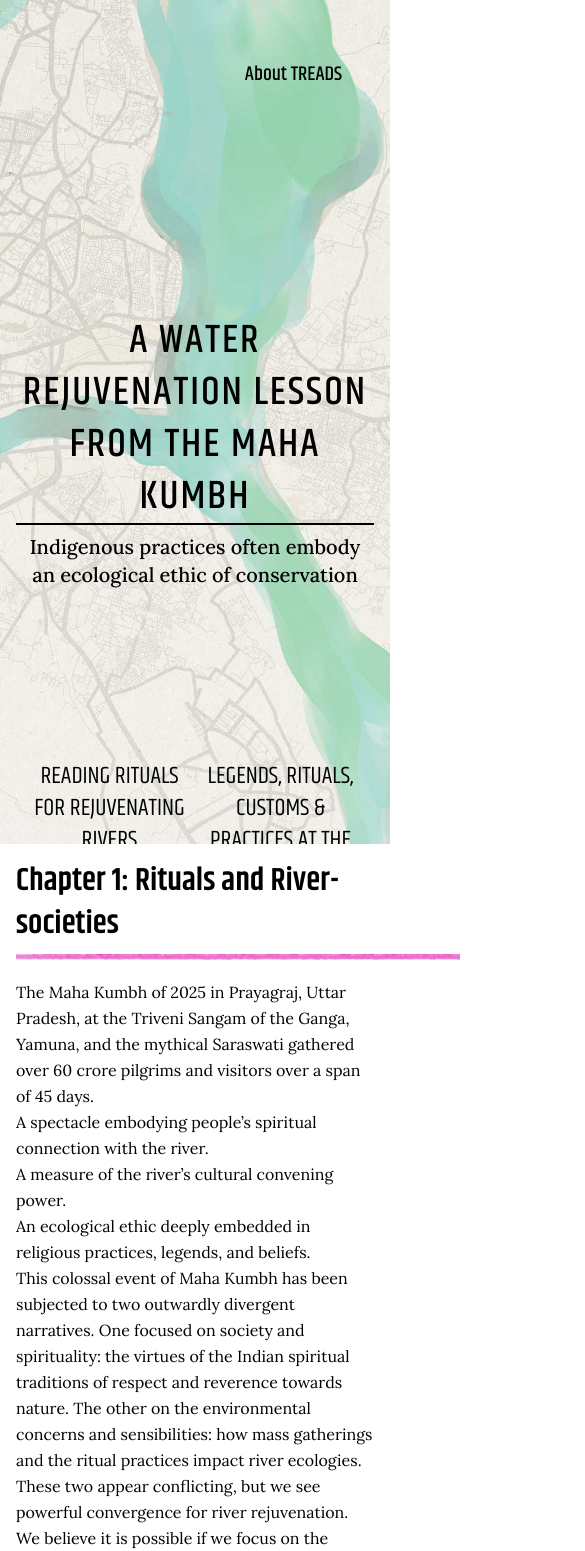
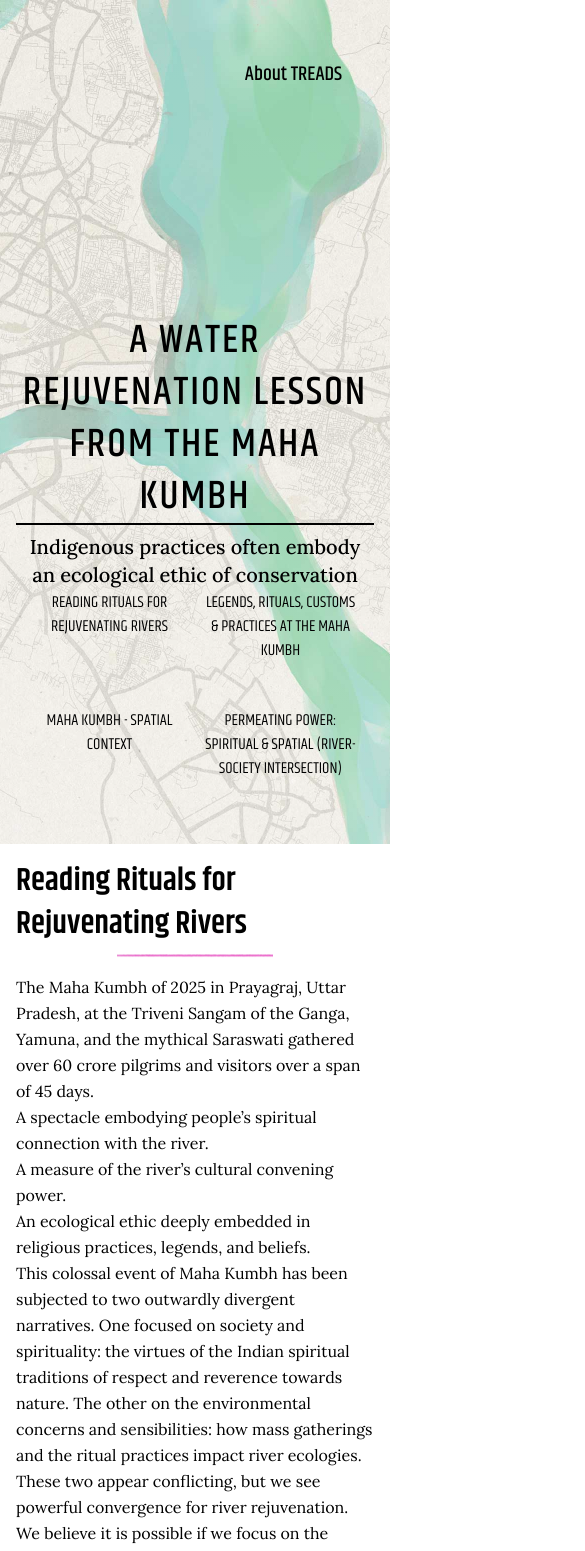
Before and after one commit to nithya13/Maha-Kumbh-Story, a SvelteKit app: page / in a window 390 px wide. Shown: the top 1551 px of the page, 585 px wide, since content can reach past the window. Built offline with nearby package versions, Linux system fonts and the light colour scheme; a web font is replaced by a local one.

Commit message:
updated responsivity

```diff
--- a/src/app.css
+++ b/src/app.css
@@ -13,11 +13,11 @@ h2::after {
     content: "";
     display: block;
     margin-top: 0.5rem;
-    width: 50vw; /* adjust to match image width */
+    width: 40vw; /* adjust to match image width */
     height: 5px; /* adjust to match image height */
     background-image: url("/Border.png"); /* from static folder */
     background-size: contain;
-    background-repeat: no-repeat;
+    background-repeat:repeat-x;
     background-position: left;
     margin-left: auto;
     margin-right: auto;
@@ -41,6 +41,10 @@ h3 {
     font-weight: 400;
     margin-bottom: .1rem;
   }
-
+h5 {
+    font-family: "Khand", sans-serif;
+    font-weight: 600;
+    font-size: 2rem;
+  }
 
 @import 'tailwindcss';
--- a/src/lib/power.svelte
+++ b/src/lib/power.svelte
@@ -59,7 +59,7 @@
   class="col-start-1 col-span-1 md:col-start-5 md:col-span-5 py-4 md:py-8 px-4 md:px-4 text-left"
 >
   <h2 id="chapter3" class="text-2xl font-semibold mb-4">
-    Chapter 3: Permeating Power: Spiritual and Spatial (River-Society
+    Permeating Power: Spiritual and Spatial (River-Society
     Intersection)
   </h2>
   <!-- <p class="text-base leading-relaxed"></p> -->
--- a/src/lib/rituals.svelte
+++ b/src/lib/rituals.svelte
@@ -7,7 +7,7 @@
 >
   <div>
     <h2 id="chapter2" class="text-2xl font-semibold mb-4">
-      Chapter 2: Legends, Rituals, Customs and Practices at the Maha Kumbh
+      Legends, Rituals, Customs and Practices at the Maha Kumbh
     </h2>
 
     <p class="mb-6">
@@ -41,12 +41,12 @@
 </section>
 
 <section
-  class="col-span-full bg-[#e5e3d7] h-[100vh] md:h-[75vh] overflow-x-auto overflow-y-hidden flex gap-16 px-4 scrollbar-thin scrollbar-thumb-gray-500"
+  class="col-span-full bg-[#e5e3d7] h-[90vh] md:h-[85vh] overflow-x-auto overflow-y-hidden flex gap-16 px-4 scrollbar-thin scrollbar-thumb-gray-500"
 >
   <div class="flex flex-col md:flex-row items-center">
     <!-- Card 1 -->
     <div
-      class="w-[640px] h-[100vh] md:h-[70vh] m-4 flex-shrink-0 p-6 flex flex-col gap-4 whitespace-normal z-0"
+      class="w-[640px] h-[90vh] md:h-[70vh] m-4 flex-shrink-0 p-6 flex flex-col gap-4 whitespace-normal z-0"
     >
       <!-- Image Row -->
       <div class="flex justify-start gap-4">
@@ -109,7 +109,7 @@
     <!-- Card 2 -->
 
     <div
-      class="w-[800px] h-[70vh] m-4 flex-shrink-0 p-6 flex flex-col gap-6 whitespace-normal z-0"
+      class="w-[740px] h-[90vh] md:h-[70vh] m-4 flex-shrink-0 p-6 flex flex-col gap-6 whitespace-normal z-0"
     >
       <!-- Image Row -->
       <div class="flex justify-start gap-4">
@@ -175,7 +175,7 @@
   <div class="flex flex-col md:flex-row items-center">
     <!-- Card 3 -->
     <div
-      class="w-[640px] h-[70vh] m-4 flex-shrink-0 p-6 flex flex-col gap-6 whitespace-normal z-0"
+      class="w-[640px] h-[90vh] md:h-[70vh] m-4 flex-shrink-0 p-6 flex flex-col gap-6 whitespace-normal z-0"
     >
       <!-- Image Row -->
       <div class="flex justify-start gap-4">
@@ -234,7 +234,7 @@
     <!-- Card 4 -->
 
     <div
-      class="w-[800px] h-[70vh] m-4 flex-shrink-0 p-6 flex flex-col gap-6 whitespace-normal z-0"
+      class="w-[740px] h-[90vh] md:h-[70vh] m-4 flex-shrink-0 p-6 flex flex-col gap-6 whitespace-normal z-0"
     >
       <!-- Image Row -->
       <div class="flex justify-start gap-4">
@@ -293,7 +293,7 @@
     <!-- Card 5 -->
 
     <div
-      class="w-[800px] h-[70vh] m-4 flex-shrink-0 p-6 flex flex-col gap-6 whitespace-normal z-0"
+      class="w-[640px] h-[90vh] md:h-[70vh] m-4 flex-shrink-0 p-6 flex flex-col gap-6 whitespace-normal z-0"
     >
       <!-- Image Row -->
       <div class="flex justify-start gap-4">
--- a/src/lib/riversociety.svelte
+++ b/src/lib/riversociety.svelte
@@ -6,7 +6,7 @@
   class="col-start-1 col-span-1 md:col-start-5 md:col-span-5 py-4 md:py-8 px-4 md:px-4 text-left"
 >
   <h2 id="chapter1" class="text-2xl font-semibold mb-4">
-    Chapter 1: Rituals and River-societies
+    Reading Rituals for Rejuvenating Rivers
   </h2>
 
   <p>
--- a/src/lib/spatial.svelte
+++ b/src/lib/spatial.svelte
@@ -44,7 +44,7 @@
       <h2
         class="absolute top-6 left-1/2 transform -translate-x-1/2 text-2xl md:text-4xl font-semibold z-20"
       >
-        Chapter 4: Spatial Context
+        Maha Kumbh - Spatial Context
       </h2>
       <!-- Base Map -->
       <img
@@ -103,9 +103,9 @@
       <div
         class="bg-#c4b2a9 backdrop-blur-lg rounded p-6 md:p-8 w-11/12 md:max-w-lg mr-3 mb-[100vh] shadow-lg"
       >
-        <h2 class="text-xl mb-2">
+        <h5 class="text-xl mb-2">
           Fecal coliform rose on snan days and then fell
-        </h2>
+        </h5>
         <p class="text-base leading-relaxed">
           The Central Pollution Control Board’s (CPCB) monitoring during this
           Maha Kumbh as well as that in 2013 showed high levels of fecal coli,
@@ -120,7 +120,7 @@
       <div
         class="bg-#c4b2a9 backdrop-blur-lg rounded p-6 md:p-8 w-11/12 md:max-w-lg mr-3 mb-[100vh] shadow-lg"
       >
-        <h2 class="text-xl mb-2">Floral waste</h2>
+        <h5 class="text-xl mb-2">Floral waste</h5>
         <p class="text-base leading-relaxed">
           With all attempts at waste management, visible piles of floral waste
           congregated along the banks, where sanitation teams frequented
@@ -133,7 +133,7 @@
       <div
         class="bg-#bac0be backdrop-blur-lg rounded p-6 md:p-8 w-11/12 md:max-w-lg mr-3 mb-[100vh] shadow-lg"
       >
-        <h2 class="text-xl mb-2">Deep Daan</h2>
+        <h5 class="text-xl mb-2">Deep Daan</h5>
         <p class="text-base leading-relaxed">
           During observations, it was seen that Deep Daan — offering lighted
           lamps to the river — was one of the most commonly done rituals after
--- a/src/routes/+page.svelte
+++ b/src/routes/+page.svelte
@@ -5,6 +5,23 @@
   import Spatial from "$lib/spatial.svelte";
   import Power from "$lib/power.svelte";
   import { base } from "$app/paths";
+
+   let showButton = false;
+
+  // Show the button only after user scrolls a bit
+  const handleScroll = () => {
+    showButton = window.scrollY > 300;
+  };
+
+  const scrollToTop = () => {
+    window.scrollTo({ top: 0, behavior: 'smooth' });
+  };
+
+  // Attach scroll listener on mount
+  onMount(() => {
+    window.addEventListener('scroll', handleScroll);
+    return () => window.removeEventListener('scroll', handleScroll);
+  });
 </script>
 
 <svelte:head>
@@ -62,14 +79,14 @@
 
   <!-- Bottom Flex Container (4 boxes) -->
   <div
-    class="absolute bottom-2 w-full h-[10%] z-10 px-6 py-2 flex flex-wrap md:flex-nowrap justify-between items-stretch  uppercase"
+    class="absolute bottom-2 w-full md:h-[10%] h-[30%] z-10 px-6 py-2 flex flex-wrap md:flex-nowrap justify-between items-stretch  uppercase"
   >
     <!-- Box 1 -->
     <div class="w-1/2 md:w-1/4 text-center flex items-start justify-center">
       <a href="#chapter1">
         <!-- <h1>1</h1> -->
         <h6
-          class="text-2xl font-regular"
+          class="md:text-2xl font-regular"
           style="font-family: 'Khand', sans-serif;"
         >
           Reading Rituals for Rejuvenating Rivers
@@ -85,7 +102,7 @@
       <a href="#chapter2">
         <!-- <h1>2</h1> -->
         <h6
-          class="text-2xl font-regular"
+          class="md:text-2xl font-regular px-2"
           style="font-family: 'Khand', sans-serif;"
         >
           LEGENDS, RITUALS, CUSTOMS & PRACTICES AT THE MAHA KUMBH
@@ -101,10 +118,10 @@
       <a href="#chapter3">
         <!-- <h1>3</h1> -->
         <h6
-          class="text-2xl font-regular px-2"
+          class="md:text-2xl font-regular px-2"
           style="font-family: 'Khand', sans-serif;"
         >
-        PERMEATING POWER: SPIRITUAL & SPATIAL (RIVER-SOCIETY INTERSECTION)
+        Maha Kumbh - Spatial Context
 
         </h6>
       </a>
@@ -118,10 +135,11 @@
       <a href="#chapter4">
         <!-- <h1>4</h1> -->
         <h6
-          class="text-2xl font-regular"
+          class="md:text-2xl font-regular px-2"
           style="font-family: 'Khand', sans-serif;"
         >
-          Maha Kumbh - Spatial Context
+        PERMEATING POWER: SPIRITUAL & SPATIAL (RIVER-SOCIETY INTERSECTION)
+
         </h6>
       </a>
     </div>
@@ -134,13 +152,23 @@
 >
   <Riversociety {base} />
   <Rituals {base} />
+  <div class="h-[10vh]"></div>
+   <Spatial {base} />
     <Power {base} />
-    <div class="h-[100vh]"></div>
 
-  <Spatial {base} />
+
+
 
 </main>
-
+<!-- Return to Top Button -->
+{#if showButton}
+  <button
+    on:click={scrollToTop}
+    class="fixed bottom-6 right-6 z-50 bg-gray-700 text-white px-4 py-2 rounded-full shadow-lg hover:bg-gray-500 transition-opacity duration-300"
+  >
+    ↑
+  </button>
+{/if}
 <style>
   /* Import fonts from Google Fonts */
   @import url("https://fonts.googleapis.com/css2?family=Khand:wght@300;400;500;600;700&family=Lora:ital,wght@0,400..700;1,400..700&display=swap");
@@ -178,30 +206,6 @@
     font-size: 2.5rem;
   }
 
-  :global(h2) {
-    font-family: "Khand", sans-serif;
-    font-weight: 600;
-    font-size: 2rem;
-  }
-  :global(h2::after) {
-    content: "";
-    display: block;
-    margin-top: 0.5rem;
-    width: 1000px; /* adjust to match image width */
-    height: 10px; /* adjust to match image height */
-    background-image: url("/Border.png"); /* from static folder */
-    background-size: contain;
-    background-repeat: no-repeat;
-    background-position: left;
-    margin-left: auto;
-    margin-right: auto;
-  }
-  :global(h3) {
-    font-family: "Khand", sans-serif;
-    font-size: 1.5rem;
-    font-weight: 500;
-    margin-bottom: 1rem;
-  }
 
   h4 {
     font-size: 1.25rem;
```
